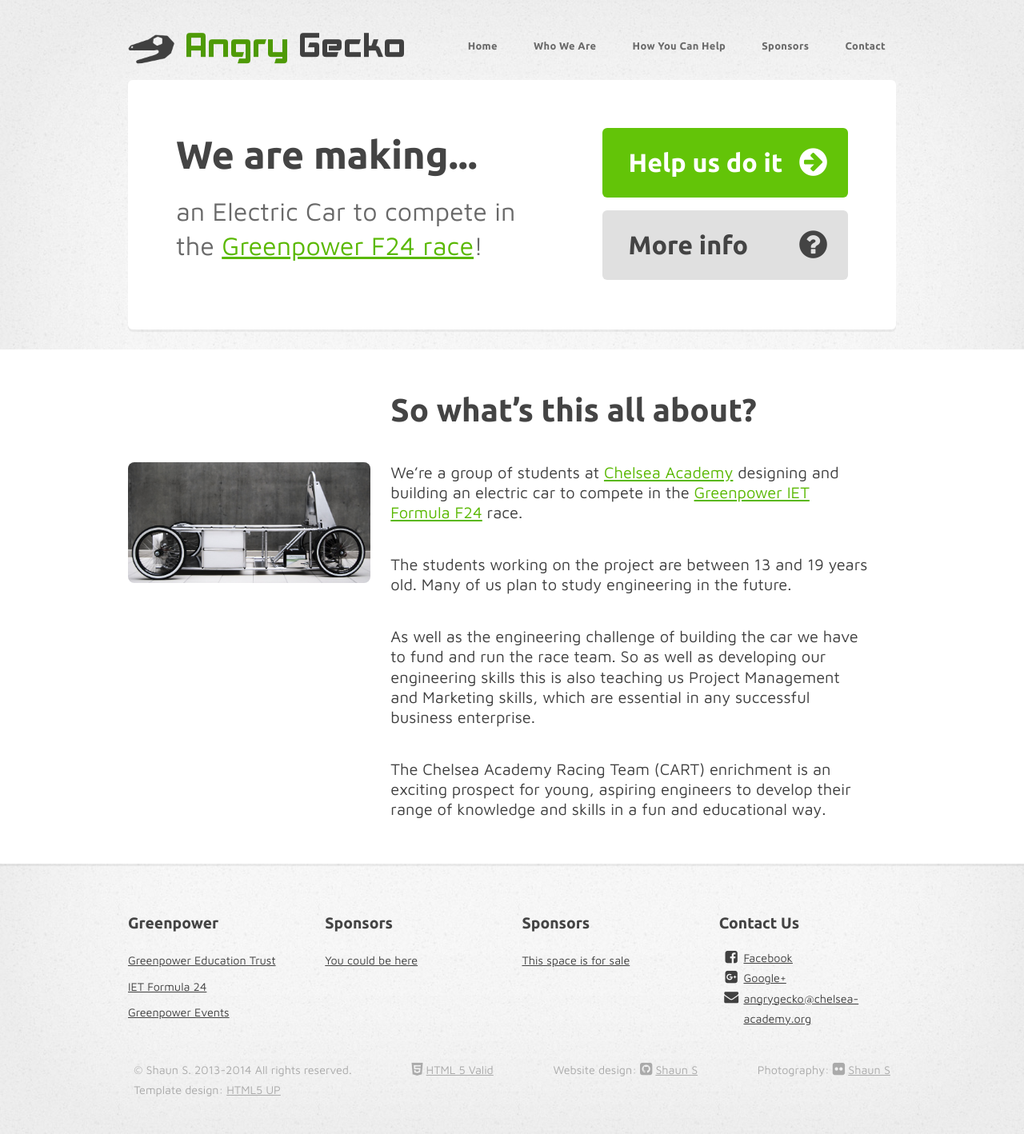
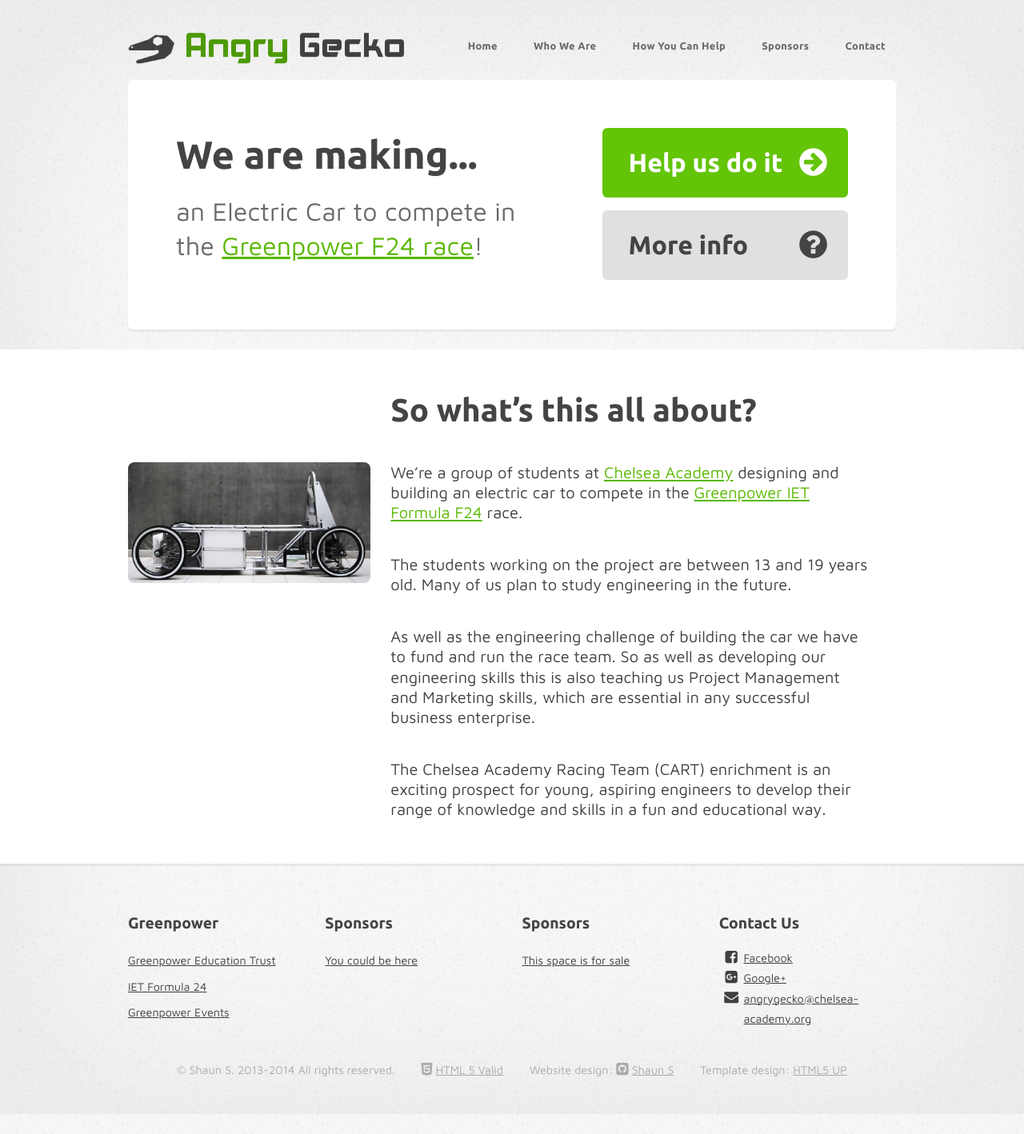
Before and after one commit to theCART/theCART.github.io, a Jekyll site: the page built from index.md, in a window 1280 px wide. Shown: the whole page at 80% size. Built offline with Jekyll 4.4.1, drawn with Linux system fonts in a browser that asks for light colours; nearby versions of some CDN libraries; library files that are not in the unit come from our copies; Markdown is read by kramdown in place of the engine named in the settings; after the commit the page ends 1393 px from its top, so only the background shows below that.

Commit message:
removed "Photography: Shaun S" from footer

```diff
--- a/_config.yml
+++ b/_config.yml
@@ -20,7 +20,7 @@ footer_copyright: |
  <div class="footer-element">&copy; Shaun S. 2013-2014 All rights reserved.</div>
  <div class="footer-element"><a href="http://validator.w3.org/check?uri=http%3A%2F%2Fangrygecko.org%2F"><i class="fa fa-html5"></i> <span>HTML 5 Valid</span></a></div>
  <div class="footer-element">Website design: <a href="https://github.com/technicalguy"><i class="fa fa-github-square"></i> <span>Shaun S</span></a></div>
- <div class="footer-element">Photography: <a href="https://www.flickr.com/photos/insertphotoshere/"><i class="fa fa-flickr"></i> <span>Shaun S</span></a></div>
+ <!--<div class="footer-element">Photography: <a href="https://www.flickr.com/photos/insertphotoshere/"><i class="fa fa-flickr"></i> <span>Shaun S</span></a></div>-->
  <div class="footer-element">Template design: <a href="http://html5up.net/"><span>HTML5 UP</span></a></div>
 
 footer_main: |
--- a/css/override.css
+++ b/css/override.css
@@ -59,16 +59,11 @@ h1, h2, h3, h4, h5, h6
 	color: #696969;
 }
 
-#copyright
-{
-	text-align: justify;
-}
-
 #copyright .footer-element
 {
-	display: inline-block;
-	padding-left: .5em;
-	padding-right: .5em;
+	/*display: inline-block;*/
+	padding-left: 1em;
+	padding-right: 1em;
 }
 
 #copyright a
--- a/css/style-desktop.css
+++ b/css/style-desktop.css
@@ -4,9 +4,19 @@
 	Free for personal and commercial use under the CCA 3.0 license (html5up.net/license)
 */
 
+
+/*********************************************************************************/
+/* Angry-gecko Custom                                                                         */
+/*********************************************************************************/
+
 #footer .fa-li
 {
 	top: 0.5em;
+}
+
+#copyright .footer-element
+{
+	display: inline-block;
 }
 
 /*********************************************************************************/
```
Also changed, not shown: css/style-mobile.css (+13 -3 lines).
